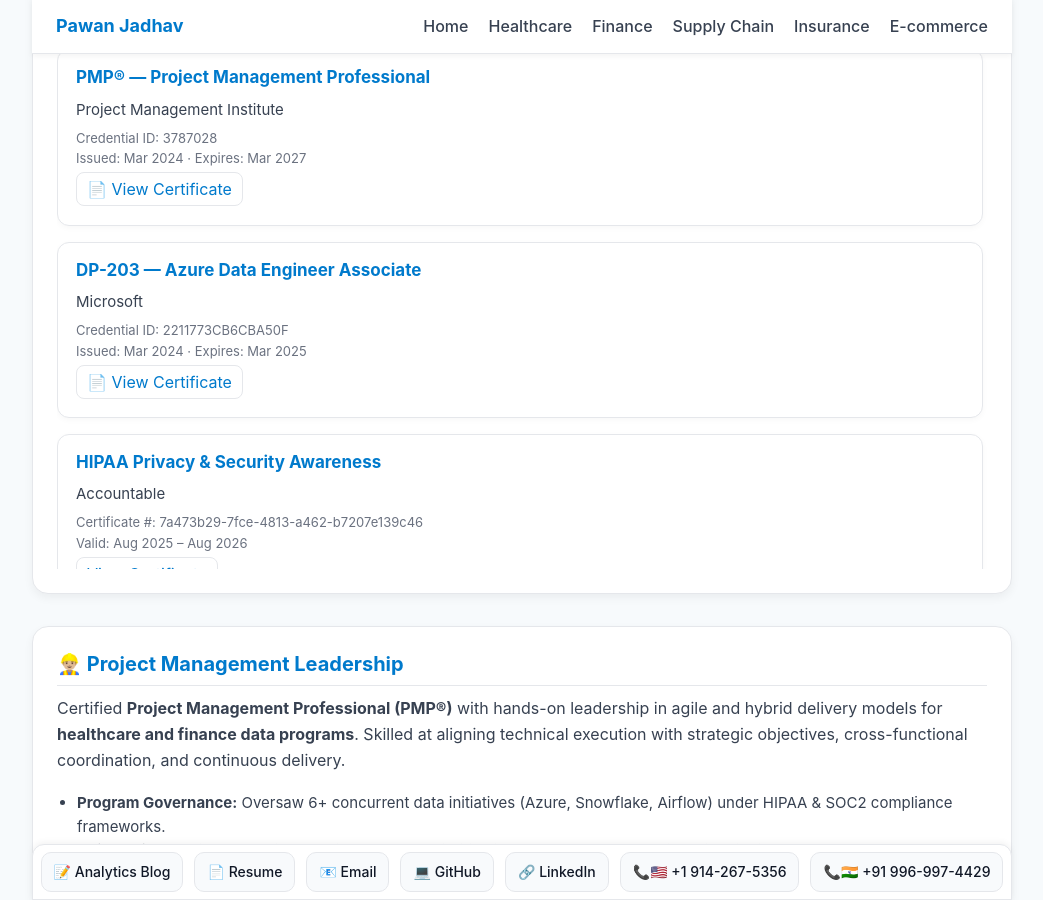
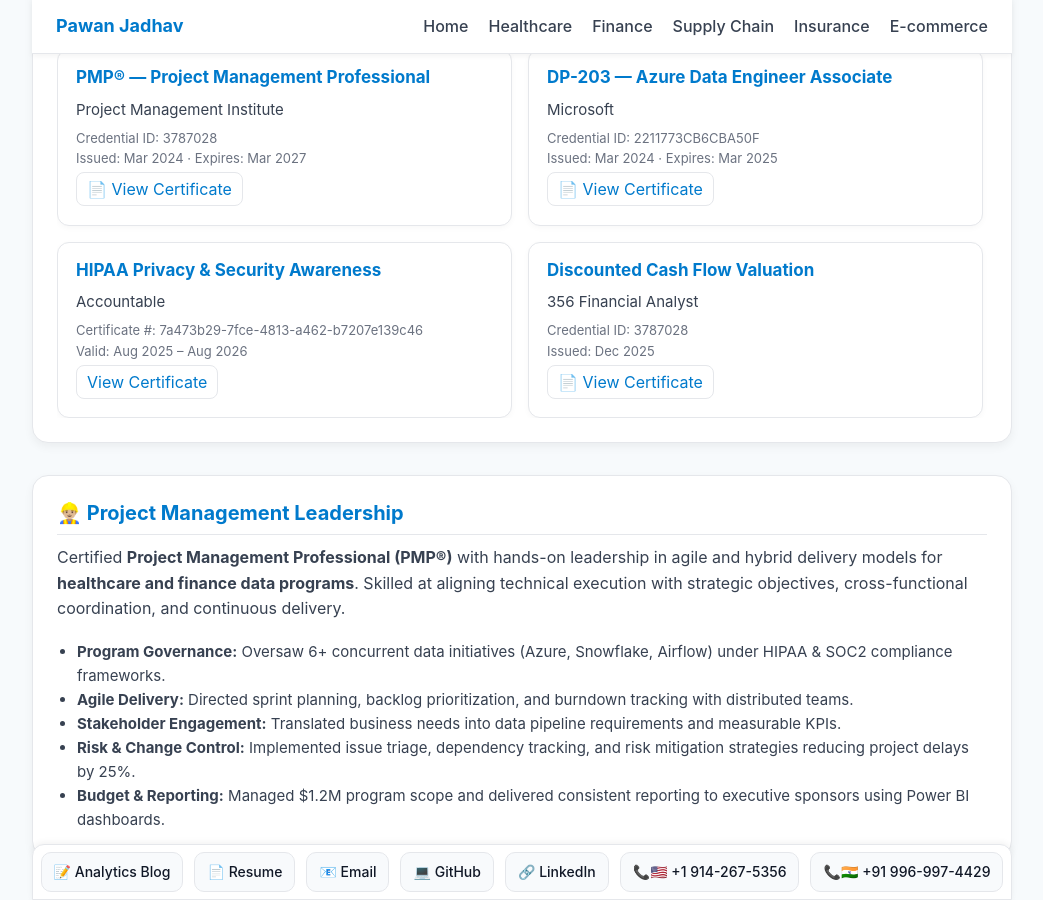
Before and after one commit to PawanJadhav7/PawanJadhav.github.io, a Jekyll site: the page built from index.md, in a window 1280 px wide and 900 px high, scrolled down 5583 px. Shown: the whole window, without its empty margins (118-1161 px from the left). Built offline with Jekyll 4.4.1, drawn with Linux system fonts in a browser that asks for light colours.

Commit message:
Update index.md

```diff
--- a/index.md
+++ b/index.md
@@ -769,8 +769,7 @@ layout: default
   <div id="certViewport" tabindex="0"
        style="max-height:520px;overflow-y:auto;padding-right:4px;scroll-snap-type:y mandatory;scroll-behavior:smooth;">
 
-    <div style="display:flex;flex-direction:column;gap:16px;">
-
+    <div style="display:grid;grid-template-columns:repeat(auto-fit, minmax(330px, 1fr));gap:16px;">
       <!-- 1. PMP -->
       <article style="scroll-snap-align:start;border:1px solid #e5e7eb;border-radius:12px;padding:14px 18px;background:#fff;box-shadow:0 2px 6px rgba(0,0,0,0.03);">
         <h3 style="margin:0 0 6px;color:#007ACC;font-size:17px;">PMP® — Project Management Professional</h3>
```
